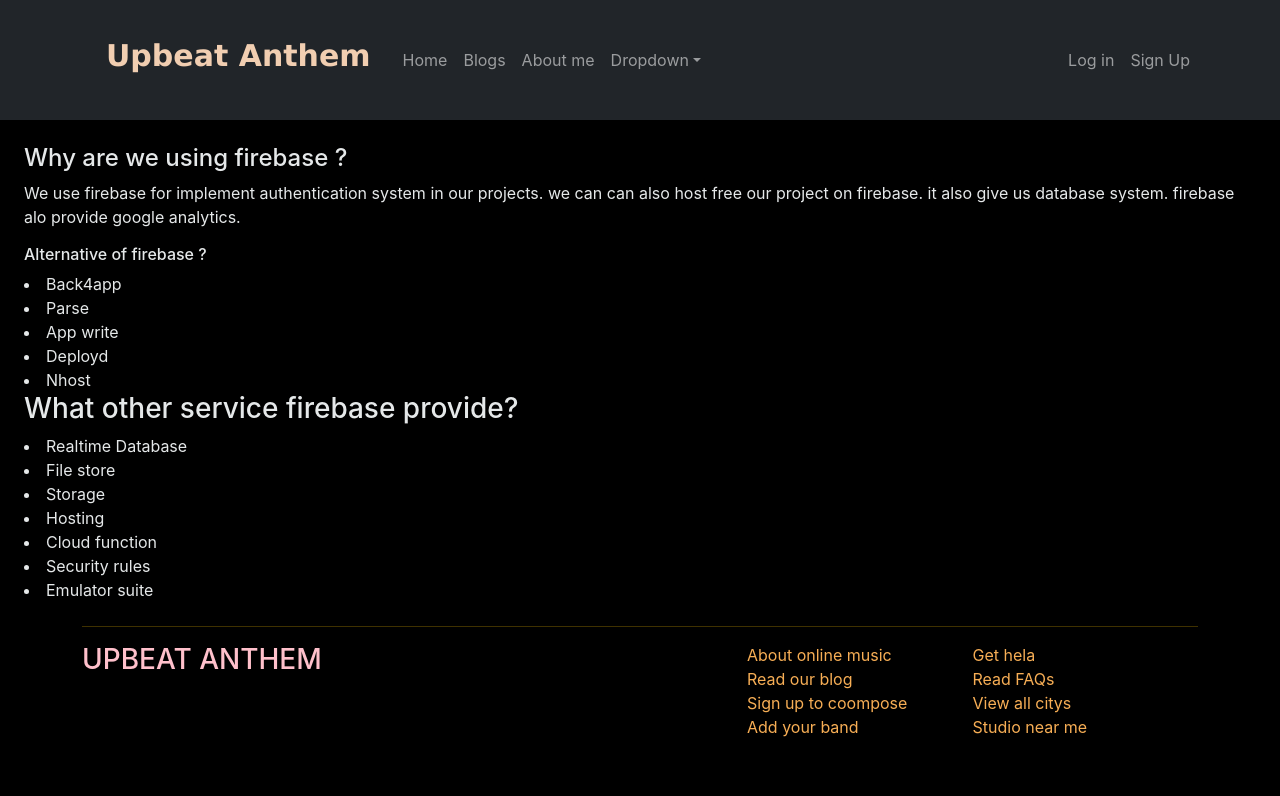
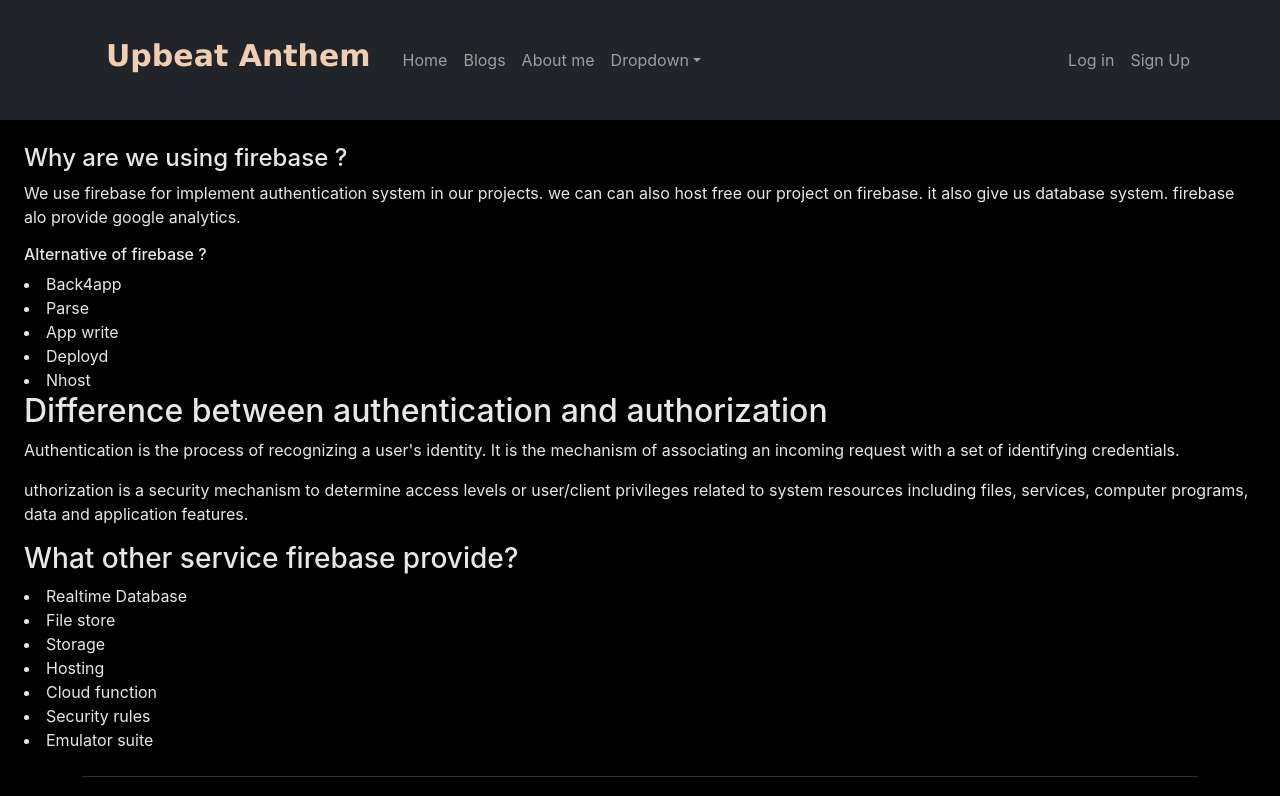
Before and after one commit to Anikroy7/upbeat-antehem, a React (Create React App) app: page /blog in a window 1280 px wide. Shown: the top 796 px of the page. Built offline with nearby package versions, Linux system fonts and the light colour scheme; no server answers.

Commit message:
second question answeded

```diff
--- a/src/Components/Blogs/Blog.js
+++ b/src/Components/Blogs/Blog.js
@@ -14,6 +14,11 @@ const Blog = () => {
                 <li>Nhost</li>
             </section>
             <section>
+                <h2>Difference between authentication and authorization</h2>
+                <p>Authentication is the process of recognizing a user's identity. It is the mechanism of associating an incoming request with a set of identifying credentials.</p>
+                <p>uthorization is a security mechanism to determine access levels or user/client privileges related to system resources including files, services, computer programs, data and application features.</p>
+            </section>
+            <section>
                 <h3>What other service firebase provide?</h3>
                 <li>Realtime Database</li>
                 <li>File store</li>
```
